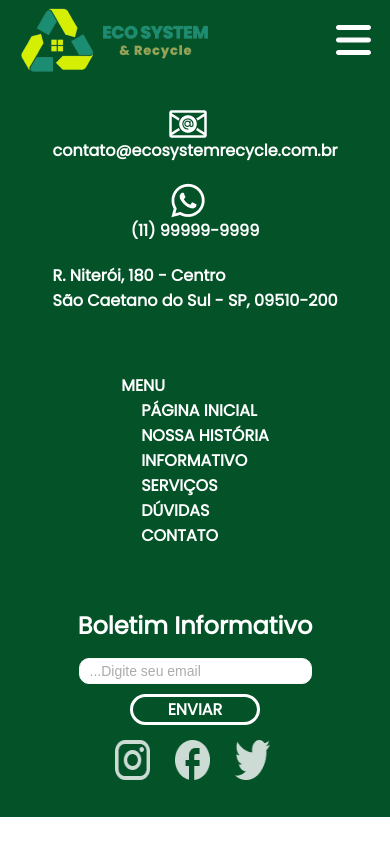
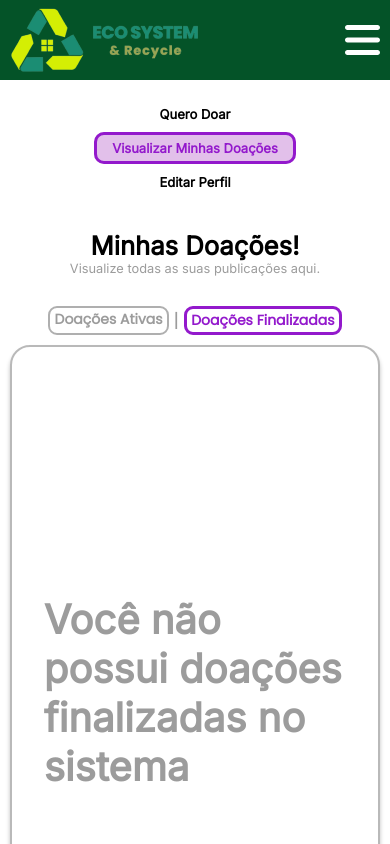
Before and after one commit to RosemeireOliveira/api-ecosystem, a React (Vite) app: page /doacoesfinalizadas in a window 390 px wide. Shown: the top 844 px of the page. Built offline with nearby package versions, Linux system fonts and the light colour scheme.

Commit message:
convertida pagina doacoes finalizadas de html para jsx

```diff
--- a/src/pages/DoacoesFinalizadas/index.tsx
+++ b/src/pages/DoacoesFinalizadas/index.tsx
@@ -1,11 +1,61 @@
 import './style.css'
+import '../../index.css'
+import imgCadeado from '../../assets/img/cadeado.png'
 
-function DoacoesFinalizadas (){
+
+function DoacoesFinalizadas() {
 
 
     return (
         <>
-
+            <main>
+                <h1>página minhas doações finalizadas ecosystem &amp; recycle</h1>
+                <section>
+                    <div className="conteudo_doacoes wrapper">
+                        <aside>
+                            <ul>
+                                <li>
+                                    <a href="../Tela_Quero_Doar_Pt1/index.html">quero doar</a>
+                                </li>
+                                <li>
+                                    <a href="../Tela_Minhas_Doacoes/index.html">
+                                        visualizar minhas doações
+                                    </a>
+                                </li>
+                                <li>
+                                    <a href="../Tela_Editar_Perfil_Doador/index.html">editar perfil</a>
+                                </li>
+                            </ul>
+                        </aside>
+                        <div className="menu_Direito">
+                            <div className="title">
+                                <h2>minhas doações!</h2>
+                                <p>Visualize todas as suas publicações aqui.</p>
+                            </div>
+                            <div>
+                                <div className="links_pags">
+                                    <a href="../Tela_Minhas_Doacoes/index.html">doações ativas</a>
+                                    <span>|</span>
+                                    <a href="../Tela_Doacoes_Finalizadas/index.html">
+                                        doações finalizadas
+                                    </a>
+                                </div>
+                                <div className="historic_cards">
+                                    <div className="Conteudo_Cards">
+                                        <span>Você não possui doações finalizadas no sistema</span>
+                                        <img src={imgCadeado} alt="Imagem de cadeado" />
+                                    </div>
+                                    <div className="btnVoltar">
+                                        <a href="#" onClick={history.back}>
+                                            voltar
+                                        </a>
+                                    </div>
+                                </div>
+                            </div>
+                        </div>
+                    </div>
+                </section>
+            </main>
         </>
     )
 }
--- a/src/pages/DoacoesFinalizadas/style.css
+++ b/src/pages/DoacoesFinalizadas/style.css
@@ -0,0 +1,364 @@
+
+
+:root{
+    --font1: 'Poppins', sans-serif;
+    --font2: 'Inter', sans-serif;
+    --verde1: #045328;
+    --verde2: #1B8D73;
+    --branco: #fff;
+    --roxo: #9319CC;
+    --cinza: rgb(156, 156, 156);
+}
+
+.conteudo_doacoes{
+    display: grid;
+    column-gap: 3rem;
+    grid-template-columns: minmax(238px,0.25fr) 1fr;
+    padding: 60px 0;
+}
+
+aside ul{
+    list-style-type: none;
+    color: black;
+}
+
+/* ####### ESPAÇO ENTRE SEGUNDO E TERCEIRO LI ########## */
+aside li:nth-child(2){
+    padding: 1rem 0;
+}
+
+
+
+aside a{
+    color: black;
+    font-family: var(--font2);
+    font-size: 16px;
+    text-transform: capitalize;
+    font-weight: 600;
+    padding: 0 15px;
+}
+
+
+
+/* ####### Estilização do Elemento selecionado no ASIDE ########## */
+
+aside li:nth-child(2) a  {
+    color:var(--roxo);
+    font-weight: 900;
+    border: 3px solid var(--roxo);
+    border-radius: 10px;
+    padding: 5px 15px;
+    background: rgba(159, 47, 187, 0.30);
+}
+
+.menu_Direito{
+    display: flex;
+    flex-direction: column;
+    justify-content: space-between;
+    width: 100%;
+}
+
+
+
+.title{
+    padding-bottom: 40px;
+}
+
+.title h2{
+    font-family: var(--font2);
+    font-size: 2rem;
+    text-transform: capitalize;
+}
+
+.title p{
+    font-family: var(--font2);
+    font-size: 1rem;
+    color: var(--cinza);
+}
+
+
+
+
+
+.links_pags{
+    padding-bottom: 0.6rem;
+}
+
+
+.links_pags a{
+    border-radius: 9px;
+    border: 2px solid rgba(156, 156, 156, 0.80);
+    padding: 1px 7px;
+    font-family: var(--font1);
+    font-size: 20px;
+    font-weight: 900;
+    text-transform: capitalize;
+    color: var(--cinza);
+}
+
+.links_pags span{
+    font-size: 22px;
+    font-family: var(--font1);
+    color: var(--cinza);
+}
+
+
+.links_pags a:nth-child(3){
+    border: 3px solid var(--roxo);
+    color: var(--roxo);
+}
+
+
+
+
+.historic_cards{
+    border: 2px solid rgb(156, 156, 156, 0.7);
+    border-radius: 20px;
+    padding: 3rem 2rem;
+    box-shadow: 0px 4px 4px 0px rgba(0, 0, 0, 0.25);
+    font-family: var(--font2);
+}
+
+.btnVoltar{
+    width: 100%;
+    display: flex;
+    justify-content: center;
+}
+
+.btnVoltar > a{
+    border-radius: 15px;
+    border: 4px solid var(--roxo);
+    padding: 2px 35px;
+    font-family: var(--font1);
+    font-size: 18px;
+    font-weight:800;
+    text-transform: uppercase;
+
+    /* &:active{
+        transform: translateY(2px);
+        &::before{
+            animation: Press;
+        }
+    } */
+}
+
+
+.Conteudo_Cards{
+    display: grid;
+    justify-items: center;
+    row-gap: 10rem;
+
+    font-family: var(--font2);
+    font-size: 40px;
+    color: var(--cinza);
+    font-weight: 900;
+
+    padding: 200px 0;
+}
+
+
+
+
+
+
+/* ### Seção @Media ### */
+
+
+@media screen and (max-width: 1072px) {
+
+    header{
+        position: relative;
+    }
+    .div_headerPosition{
+        display: flex;
+        justify-content: space-between;
+    }
+
+    .menu_barras{
+        display: flex;
+    }
+
+    #log_doador1{
+        display: none;
+    }
+
+    #log_doador2{
+        display: flex;
+    }
+
+    .div_headerPosition > div{
+        display: flex;
+        justify-content: space-between;
+    }
+
+    .div_headerPosition > div svg{
+        padding-left: 20px;
+    }
+
+
+
+    #menu_links{
+        display: none;
+        flex-direction: column;
+
+        position: absolute;
+        align-items: center;
+
+        right: 30px;
+        top: 80px;
+        z-index: 3;
+
+        width: 200px;
+        background-color: var(--verde1);
+        padding: 5px 0 10px 0;
+
+
+        box-shadow: 10px 10px 5px 0px rgba(0,0,0,0.75);
+    }
+
+	.underline{
+		margin: 10px 0 5px 0;
+	}
+
+    aside a{
+        font-size: 13px;
+        padding: 0 10px;
+    }
+
+    .conteudo_doacoes{
+
+        column-gap: 1rem;
+        grid-template-columns: minmax(210px,0.15fr) 1fr;
+        /* padding: 60px 0; */
+    }
+
+
+    .title{
+        padding-bottom: 30px;
+    }
+
+    .title h2{
+        font-size: 1.6rem;
+    }
+
+    .title p{
+        font-size: 0.8rem;
+    }
+
+    .links_pags a{
+        font-size: 17px;
+    }
+
+    .links_pags span{
+        font-size: 19px;
+    }
+
+    .btnVoltar > a{
+        font-size: 15px;
+    }
+
+    .div_footerPosition{
+        flex-direction: column;
+        justify-content: center;
+        height: fit-content;
+    }
+
+    .div_footerPosition>div{
+        padding: 30px 0;
+    }
+}
+
+/* @media screen and (max-width: 1010px) {
+} */
+
+@media screen and (max-width: 812px) {
+    .div_banner2{
+        flex-wrap: wrap;
+    }
+
+    .div_banner2 div{
+        padding-bottom: 30px;
+    }
+
+
+    .Conteudo{
+        grid-template-columns: repeat(1, 1fr);
+        /* justify-items: center; */
+        row-gap: 3rem;
+    }
+
+    .Conteudo_Cards {
+        display: grid;
+        grid-template-columns: 1fr;
+        justify-items: center;
+        row-gap: 5rem;
+        margin-bottom: 100px;
+    }
+
+    * {
+        box-sizing: border-box;
+        margin: 0;
+        padding: 0;
+        text-decoration: none;
+    }
+
+    .links_pags a{
+        font-size: 14px;
+        padding: 1px 4px;
+    }
+
+    .wrapper{
+        width: 95%;
+    }
+
+}
+
+
+@media screen and (max-width: 580px) {
+
+    .logoImg{
+        width: 90%;
+        height: 90%;
+    }
+
+
+    .conteudo_doacoes{
+        padding: 25px 0;
+        column-gap: 0.5rem;
+        grid-template-columns: minmax(188px,0.15fr) 1fr;
+        grid-template-rows: 100px 1fr;
+    }
+
+    aside{
+        grid-column: 1/3;
+        grid-row: 1/3;
+        justify-self: center;
+        text-align: center;
+    }
+
+    .menu_Direito{
+        grid-column: 1/3;
+        grid-row: 2/4;
+        align-items: center;
+    }
+
+    .links_pags span{
+        padding: 0 5px;
+    }
+
+    .title{
+        padding-top: 25px;
+        text-align: center;
+    }
+
+    .links_pags{
+        display: flex;
+        justify-content: center;
+    }
+}
+
+
+@media screen and (max-width: 454px) {
+    .div_banner img{
+    display: none;    }
+}
```
